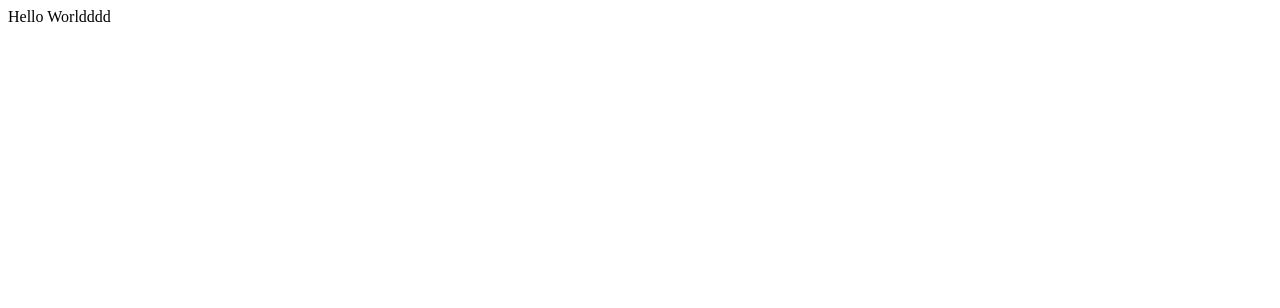
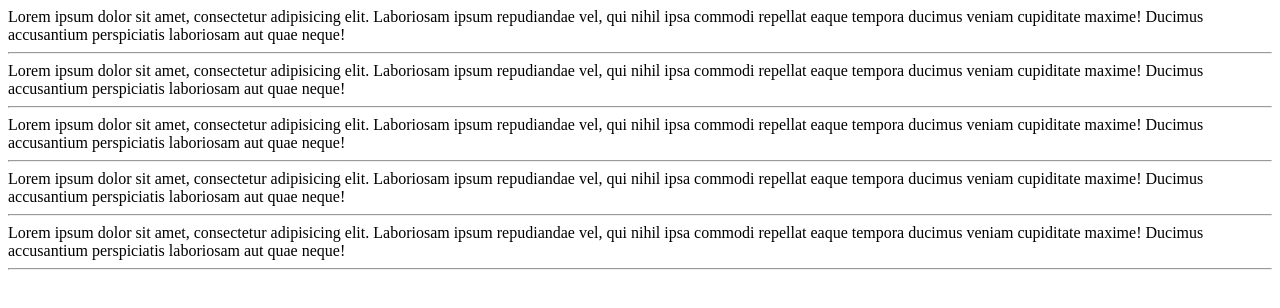
Before and after one commit to cg-101/day1-react, a React (Create React App) app: page / in a window 1280 px wide. Shown: the top 308 px of the page. Built offline with nearby package versions, Linux system fonts and the light colour scheme.

Commit message:
reuability

```diff
--- a/src/App.js
+++ b/src/App.js
@@ -1,6 +1,31 @@
-
+import React from "react";
 
 export default function App() {
+  return (
+    <div>
+      <ComponentA />
+      <ComponentA />
+      <ComponentA />
+      <ComponentA />
+      <ComponentA />
+    </div>
+  );
+}
 
-  return <div>Hello Worldddd</div>
+/**
+ * <ComponentA />
+ * @returns
+ */
+function ComponentA() {
+  return (
+    <div>
+      <div>
+        Lorem ipsum dolor sit amet, consectetur adipisicing elit.
+        Laboriosam ipsum repudiandae vel, qui nihil ipsa commodi repellat
+        eaque tempora ducimus veniam cupiditate maxime! Ducimus accusantium
+        perspiciatis laboriosam aut quae neque!
+      </div>
+      <hr />
+    </div>
+  );
 }
```
